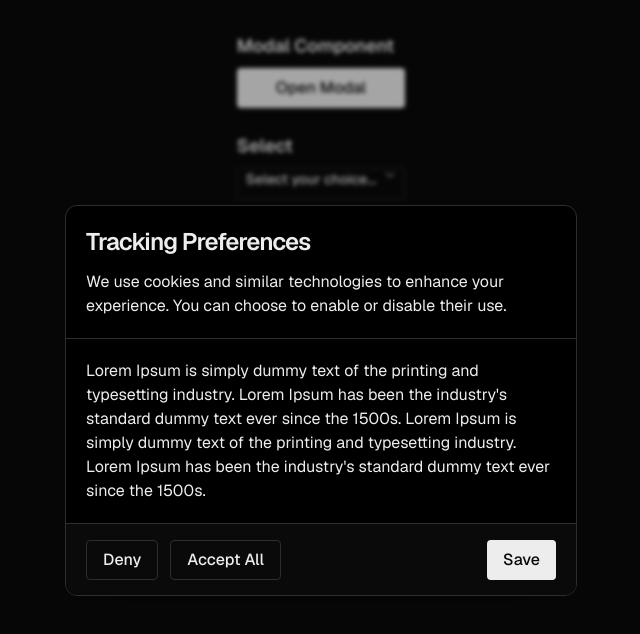
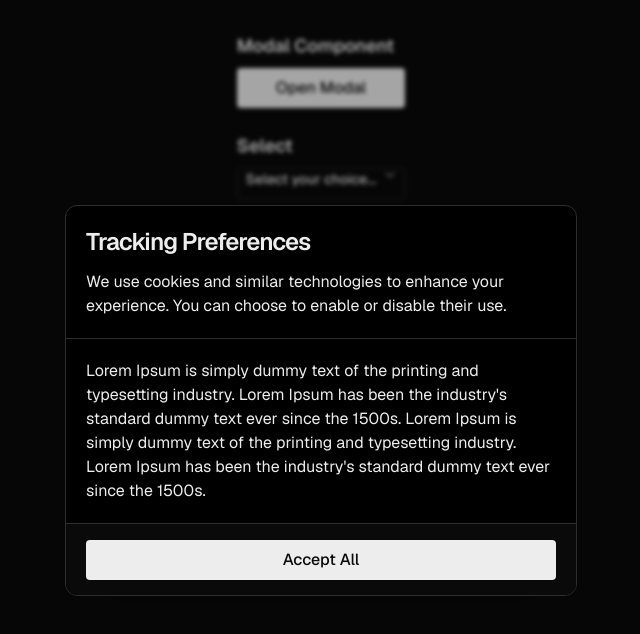
Before and after one commit to opencode-startup/OpenCode, a Next.js app: page / in a window 1280 px wide. Both pictures are taken after a click on the button "Open Modal". Shown: the top 634 px of the page, without its empty margins (319-959 px from the left). Built offline with nearby package versions, Linux system fonts and the light colour scheme.

Commit message:
OC-45 - Add support for centerActions in Modal component with rendering logic and variants

```diff
--- a/src/app/page.tsx
+++ b/src/app/page.tsx
@@ -72,25 +72,28 @@ export default function Home() {
         subtitle={
           'We use cookies and similar technologies to enhance your experience. You can choose to enable or disable their use.'
         }
-        leftActions={[
+        // leftActions={[
+        //   {
+        //     children: 'Deny',
+        //     variant: 'secondary',
+        //     onClick: handleCloseModal,
+        //   },
+        // ]}
+        centerActions={[
           {
-            children: 'Deny',
-            variant: 'secondary',
-            onClick: handleCloseModal,
-          },
-          {
+            fullWidth: true,
             children: 'Accept All',
-            variant: 'secondary',
-            onClick: handleCloseModal,
-          },
-        ]}
-        rightActions={[
-          {
-            children: 'Save',
             variant: 'primary',
             onClick: handleCloseModal,
           },
         ]}
+        // rightActions={[
+        //   {
+        //     children: 'Save',
+        //     variant: 'primary',
+        //     onClick: handleCloseModal,
+        //   },
+        // ]}
       >
         <p>
           Lorem Ipsum is simply dummy text of the printing and typesetting industry. Lorem Ipsum has
--- a/src/components/Modal/Modal.tsx
+++ b/src/components/Modal/Modal.tsx
@@ -24,6 +24,7 @@ const Modal = forwardRef<HTMLDivElement, ModalProps>(
       closeOnBackdropClick = true,
       closeOnEscape = true,
       leftActions = [],
+      centerActions = [],
       rightActions = [],
       showActions = false,
       className,
@@ -97,12 +98,18 @@ const Modal = forwardRef<HTMLDivElement, ModalProps>(
           {children && <div className="typo-copy-16 p-5">{children}</div>}
 
           {/* Actions */}
-          {showActions && (leftActions.length > 0 || rightActions.length > 0) && (
-            <div className="bg-background-100 flex h-[4.5rem] items-center justify-between gap-3 border-t border-gray-400 px-5">
+          {showActions && (
+            <div className="bg-background-100 flex h-[4.5rem] items-center gap-3 border-t border-gray-400 px-5">
               {/* Left Actions */}
+              {!!leftActions.length && (
                 <div className={actionGroupVariants({ side: 'left' })}>
                   {leftActions.map((action, index) => {
-                  const { children, variant = 'secondary', size = 'medium', ...restProps } = action;
+                    const {
+                      children,
+                      variant = 'secondary',
+                      size = 'medium',
+                      ...restProps
+                    } = action;
                     return (
                       <Button key={index} size={size} variant={variant} {...restProps}>
                         {children}
@@ -110,8 +117,29 @@ const Modal = forwardRef<HTMLDivElement, ModalProps>(
                     );
                   })}
                 </div>
+              )}
+
+              {/* Center Actions */}
+              {!!centerActions.length && (
+                <div className={actionGroupVariants({ side: 'center' })}>
+                  {centerActions.map((action, index) => {
+                    const {
+                      children,
+                      variant = 'secondary',
+                      size = 'medium',
+                      ...restProps
+                    } = action;
+                    return (
+                      <Button key={index} size={size} variant={variant} {...restProps}>
+                        {children}
+                      </Button>
+                    );
+                  })}
+                </div>
+              )}
 
               {/* Right Actions */}
+              {!!rightActions.length && (
                 <div className={actionGroupVariants({ side: 'right' })}>
                   {rightActions.map((action, index) => {
                     const { children, variant = 'primary', size = 'medium', ...restProps } = action;
@@ -122,6 +150,7 @@ const Modal = forwardRef<HTMLDivElement, ModalProps>(
                     );
                   })}
                 </div>
+              )}
             </div>
           )}
         </div>
--- a/src/components/Modal/types.ts
+++ b/src/components/Modal/types.ts
@@ -14,6 +14,7 @@ export interface ModalProps extends Omit<HTMLAttributes<HTMLDivElement>, 'title'
   closeOnBackdropClick?: boolean;
   closeOnEscape?: boolean;
   leftActions?: ButtonProps[];
+  centerActions?: ButtonProps[];
   rightActions?: ButtonProps[];
   showActions?: boolean;
   className?: string;
--- a/src/components/Modal/variants.ts
+++ b/src/components/Modal/variants.ts
@@ -26,6 +26,7 @@ export const actionGroupVariants = tv({
   variants: {
     side: {
       left: 'flex-1 justify-start',
+      center: 'flex-1 justify-center',
       right: 'flex-1 justify-end',
     },
   },
```
Lines whose indentation alone changed are shown as unchanged.
